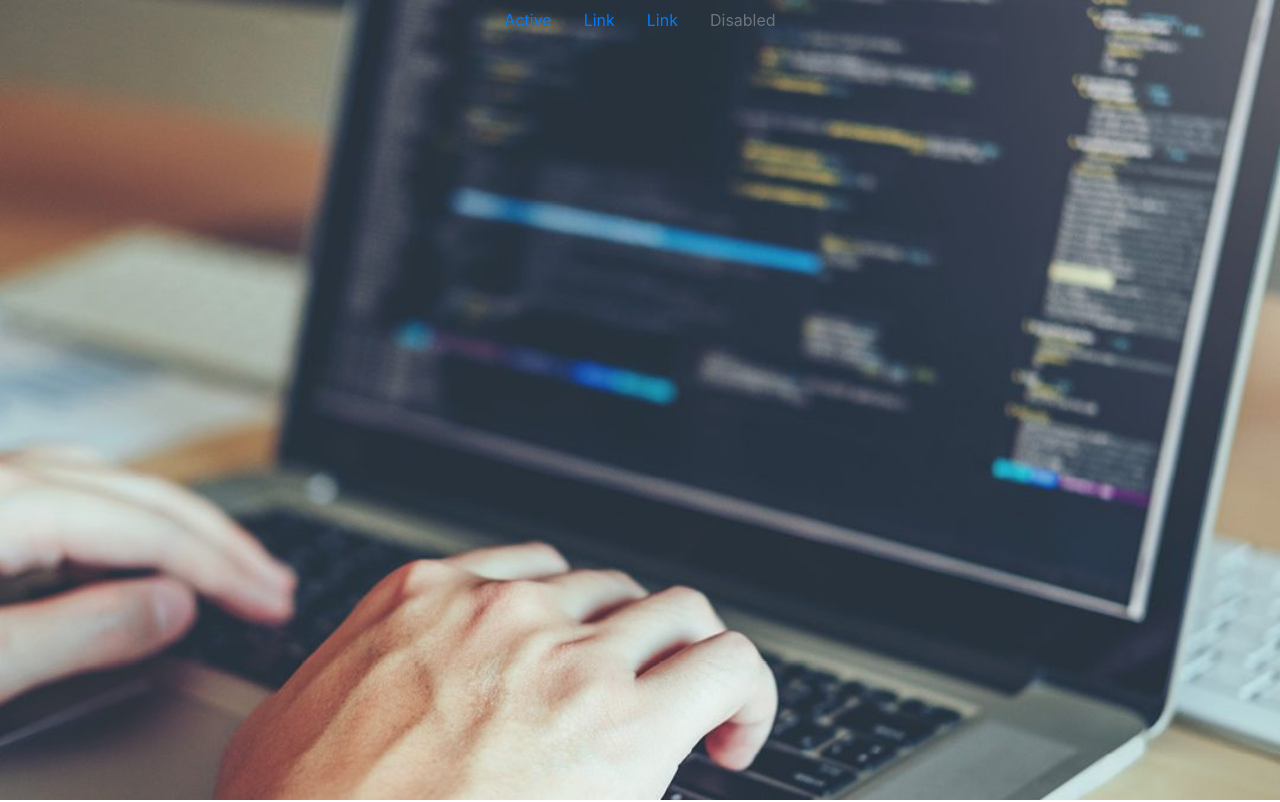
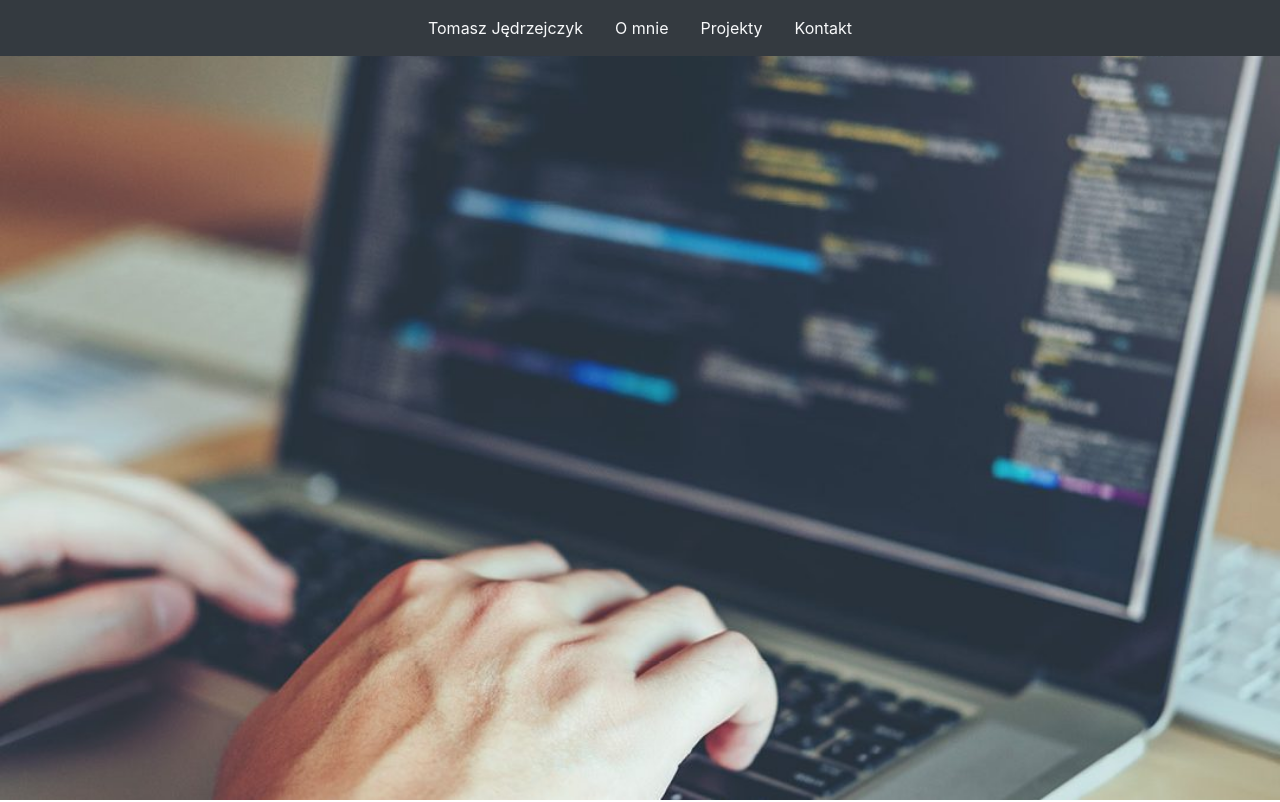
Before and after one commit to tomasz-jedrzejczyk/portfolio, a plain HTML site: page index.html in a window 1280 px wide. Shown: the top 802 px of the page. Drawn offline with nearby package versions, Linux system fonts and the light colour scheme.

Commit message:
style navbar

```diff
--- a/index.html
+++ b/index.html
@@ -11,21 +11,23 @@
     <title>Tomasz Jędrzejczyk</title>
   </head>
   <body>
-      <div class="background">
-        <ul class="nav justify-content-center">
+    <nav class="navbar fixed-top navbar-dark bg-dark justify-content-center">
+      <ul class="nav">
         <li class="nav-item">
-            <a class="nav-link active" href="#">Active</a>
+          <a class="nav-link text-light" href="#">Tomasz Jędrzejczyk</a>
         </li>
         <li class="nav-item">
-            <a class="nav-link" href="#">Link</a>
+          <a class="nav-link text-light" href="#">O mnie</a>
         </li>
         <li class="nav-item">
-            <a class="nav-link" href="#">Link</a>
+          <a class="nav-link text-light" href="#">Projekty</a>
         </li>
         <li class="nav-item">
-            <a class="nav-link disabled" href="#" tabindex="-1" aria-disabled="true">Disabled</a>
+          <a class="nav-link text-light" href="#">Kontakt</a>
         </li>
       </ul>
+    </nav>
+      <div class="background">
       </div>
       <div class="my_work">
         <div class="container">
@@ -161,6 +163,7 @@
         </div>
       </div>
 
+    <script src="script.js"></script>
     <script src="https://code.jquery.com/jquery-3.5.1.slim.min.js" integrity="sha384-DfXdz2htPH0lsSSs5nCTpuj/zy4C+OGpamoFVy38MVBnE+IbbVYUew+OrCXaRkfj" crossorigin="anonymous"></script>
     <script src="https://cdn.jsdelivr.net/npm/bootstrap@4.5.3/dist/js/bootstrap.bundle.min.js" integrity="sha384-ho+j7jyWK8fNQe+A12Hb8AhRq26LrZ/JpcUGGOn+Y7RsweNrtN/tE3MoK7ZeZDyx" crossorigin="anonymous"></script>
   </body>
--- a/script.js
+++ b/script.js
@@ -1 +1,6 @@
-window.onbeforeunload = function() { window.scrollY(0)}
+$(function () {
+    $(document).scroll(function () {
+      var $nav = $(".navigator");
+      $nav.toggleClass('scrolled', $(this).scrollTop() > $nav.height());
+    });
+  });
--- a/style.css
+++ b/style.css
@@ -38,3 +38,12 @@ body, html {
 .contact{
     background-color: gray;
 }
+
+.navbar navbar-dark bg-dark{
+    height: 10px;
+
+}
+
+li{
+    color: white;
+}
```
Lines whose indentation alone changed are shown as unchanged.
